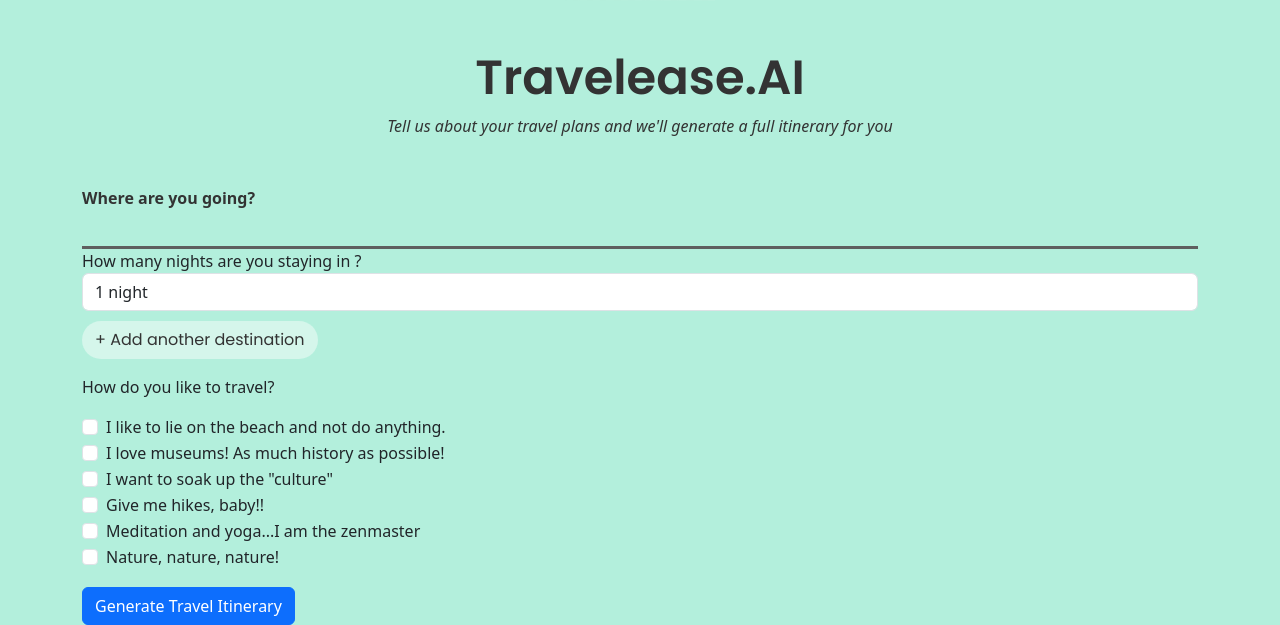
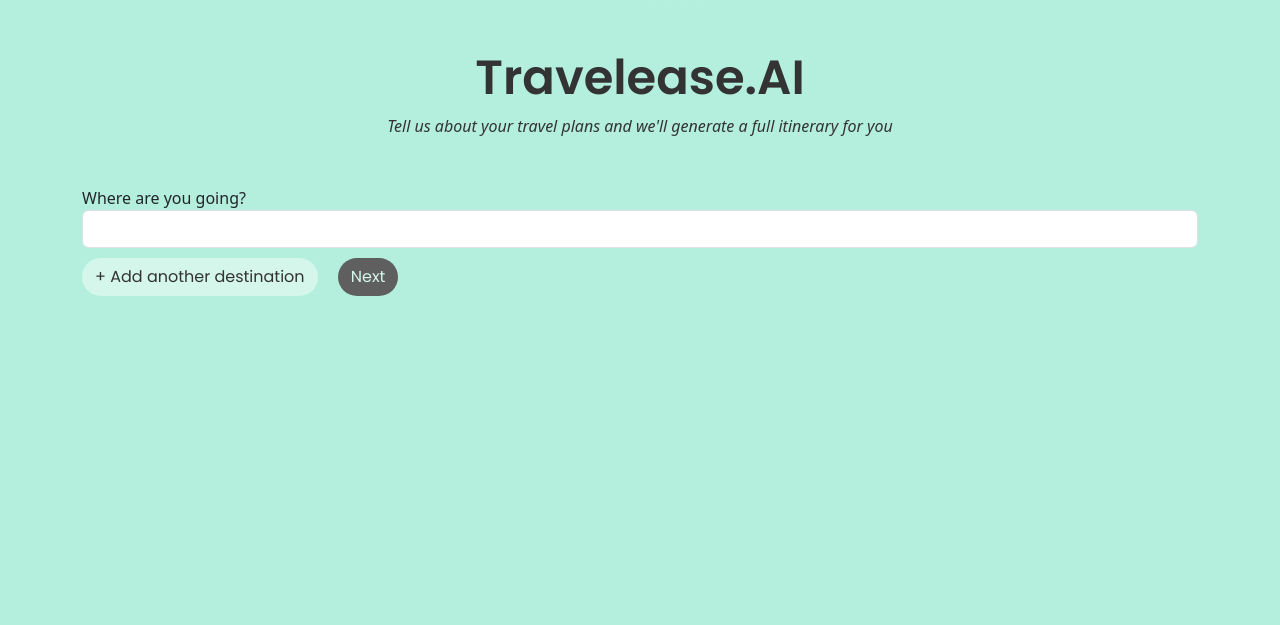
Before and after one commit to jbenadiva/travelease.ai, a Flask app: page / in a window 1280 px wide. Shown: the part 176-801 px from the top of the page. After the commit the page ends 472 px from the top, so only its background shows below. Run offline with Flask 2, Linux system fonts and the light colour scheme.

Commit message:
Changing the UX to be a flow, and minor css and UI improvements

```diff
--- a/app.py
+++ b/app.py
@@ -52,6 +52,7 @@
         travel_desires = request.form.getlist("travel_desires")
 
         prompt = generate_prompt(locations, nights, travel_desires)
+        logger.info(f"Generated prompt: {prompt}")
         task = openai_task.delay(prompt)
 
         task_id = task.id
@@ -121,7 +122,7 @@
         return result.decode()  # decode bytes to string before returning
 
 def generate_prompt(locations, nights, travel_desires):
-    itinerary = "\n".join([f"I'm travelling to {loc} for {night} nights" for loc, night in zip(locations, nights)])
+    itinerary = "\n".join([f"I'm traveling to {loc} for {night} nights" for loc, night in zip(locations, nights)])
     preferences = ", ".join(travel_desires)
 
     prompt = (f"{itinerary}. "
--- a/static/js/script.js
+++ b/static/js/script.js
@@ -1,15 +1,18 @@
 $(document).ready(function() {
   let destinationCount = 1;
 
-  $("#add-destination").on("click", function() {
-    if (destinationCount < 4) {
+$("#add-destination").on("click", function() {
+    if (destinationCount < 4) {  // Increase this number if you want to add more destinations
       const newDestination = $(".destination:first").clone();
-      newDestination.find("input").attr("id", `location-${destinationCount + 1}`);
-      newDestination.find("select").attr("id", `nights-${destinationCount + 1}`);
+      newDestination.find("input").attr("id", `location-${destinationCount + 1}`).attr("name", "locations");
+      newDestination.find(".night-selection select").attr("id", `nights-${destinationCount + 1}`).attr("name", "nights");
       newDestination.find("label[for]").each(function() {
-         $(this).attr("for", function(i, currentValue) {
+        $(this).attr("for", function(i, currentValue) {
           return currentValue.replace(/\d/, destinationCount + 1);
         });
+        if (destinationCount > 0) {
+          $(this).text(`Destination ${destinationCount + 1}:`);
+        }
       });
       $("#destinations").append(newDestination);
       destinationCount++;
@@ -17,6 +20,33 @@
       alert("You can add up to 4 destinations.");
     }
   });
+
+  let nextButtonState = 0;
+
+  $('#next').on('click', function() {
+  switch (nextButtonState) {
+    case 0:
+      // Switch from destinations input to nights selection
+      $('.destination').each(function() {
+        const location = $(this).find('input').val();
+        $(this).find('.destination-name').text(location);
+      });
+      $('.destination .form-group:not(.night-selection)').addClass('d-none');
+      $('.night-selection').removeClass('d-none');
+      $('#add-destination').addClass('d-none');
+      nextButtonState++;
+      break;
+    case 1:
+      // Switch from nights selection to travel preferences
+      $('#destinations').addClass('d-none');
+      $('#travel-preferences').removeClass('d-none');
+      $('#generate-itinerary').removeClass('d-none');
+      $(this).addClass('d-none'); // Hide the "Next" button
+      break;
+    default:
+      break;
+  }
+});
 
   $(".preference-button").on("click", function() {
     const preference = $(this).text();
@@ -28,6 +58,7 @@
       value: preference
     }).appendTo("#travel-form");
   });
+
 
 
 
--- a/static/style.css
+++ b/static/style.css
@@ -35,6 +35,10 @@
     padding-bottom: 2rem;
 }
 
+.d-none {
+  display: none;
+}
+
 .question {
     color: #333;
     font-weight: bold;
@@ -61,6 +65,7 @@
 }
 
 .btn-next {
+    margin-top:10px;
     background-color: #5F5F5F;
     border-radius: 30px;
     color: #D5F6EB;
@@ -77,17 +82,27 @@
 }
 
 .container {
-    max-width: 960px;
+    max-width: 600px;
     margin: 0 auto;
     padding: 2rem;
-    background-color: rgba(255, 255, 255, 0.6);
     border-radius: 10px;
+}
+
+/* Form styles */
+
+/* Center "Where are you going" text and input field */
+label, input[type="text"] {
+    display: block;
+    margin: 0 auto;
+    width: 50%;
 }
 
 /* Form styles */
 form {
     display: flex;
     flex-direction: column;
+    margin: 10 auto;
+    width: 60%; /* Adjust this to your liking. A smaller percentage will make the form narrower. */
 }
 
 label {
@@ -97,7 +112,7 @@
 
 input[type="text"], select {
     display: block;
-    width: 100%;
+    width: 60%; /* Consider reducing this to 80% or 60% or another value that looks good to you */
     padding: 0.5rem;
     margin-bottom: 1rem;
     font-size: 1rem;
--- a/templates/index.html
+++ b/templates/index.html
@@ -33,13 +33,16 @@
         <!-- Updating the headers -->
         <h1 class="main-header">Travelease.AI</h1>
         <p class="sub-header">Tell us about your travel plans and we'll generate a full itinerary for you</p>
-        <form method="POST" action="{{ url_for('index') }}" id="travel-form">
-            <div id="destinations">
-                <!-- Wrap each form element in a div with a Bootstrap class of .form-group for proper spacing -->
-                <div class="form-group destination">
-            <label for="location-1" class="question">Where are you going?</label>
-            <input type="text" name="locations" id="location-1" class="form-control input-field" required>
-                    <label for="nights-1">How many nights are you staying in <span class="destination-name"></span>?</label>
+<form method="POST" action="{{ url_for('index') }}" id="travel-form">
+        <div id="destinations">
+            <!-- Wrap each form element in a div with a Bootstrap class of .form-group for proper spacing -->
+            <div class="destination">
+                <div class="form-group">
+                    <label for="location-1">Where are you going?</label>
+                    <input type="text" class="form-control" id="location-1" name="locations" required>
+                </div>
+                <div class="form-group night-selection d-none">
+                    <label>How many nights are you staying in <span class="destination-name"></span>?</label>
                     <select name="nights" id="nights-1" class="form-control" required>
                         <option value="1">1 night</option>
                         <option value="2">2 nights</option>
@@ -51,40 +54,41 @@
                     </select>
                 </div>
             </div>
-           <button type="button" id="add-destination" class="btn btn-add">+ Add another destination</button>
+        </div>
+        <button type="button" id="add-destination" class="btn btn-add">+ Add another destination</button>
+        <button type="button" id="next" class="btn btn-next">Next</button>
 
 
-
-            <div id="travel-preferences" class="mt-3">
+            <div id="travel-preferences" class="mt-3 d-none">
                 <p>How do you like to travel?</p>
                 <!-- Replace buttons with checkboxes -->
                 <div class="form-check">
                     <input class="form-check-input" type="checkbox" name="travel_desires" id="preference1" value="just lying on the beach">
-                    <label class="form-check-label" for="preference1">I like to lie on the beach and not do anything.</label>
+                    <label class="form-check-label" for="preference1">🏖️ I like to lie on the beach and not do anything </label>
                 </div>
                 <div class="form-check">
                     <input class="form-check-input" type="checkbox" name="travel_desires" id="preference2" value="as much museums as possible">
-                    <label class="form-check-label" for="preference2">I love museums! As much history as possible!</label>
+                    <label class="form-check-label" for="preference2">🏺 I love museums! As much history as possible!</label>
                 </div>
                 <div class="form-check">
                     <input class="form-check-input" type="checkbox" name="travel_desires" id="preference3" value="culture, restaurants and cool places">
-                    <label class="form-check-label" for="preference3">I want to soak up the "culture"</label>
+                    <label class="form-check-label" for="preference3">🎭 I want to soak up the "culture"</label>
                 </div>
                 <div class="form-check">
                     <input class="form-check-input" type="checkbox" name="travel_desires" id="preference4" value="as much physical activity and hikes as possible">
-                    <label class="form-check-label" for="preference4">Give me hikes, baby!!</label>
+                    <label class="form-check-label" for="preference4">🌄 Give me hikes, baby!!</label>
                 </div>
                  <div class="form-check">
                     <input class="form-check-input" type="checkbox" name="travel_desires" id="preference5" value="spritual and meditative experiences">
-                    <label class="form-check-label" for="preference5">Meditation and yoga...I am the zenmaster</label>
+                    <label class="form-check-label" for="preference5">🧘Meditation and yoga...I am the zenmaster</label>
                 </div>
                 <div class="form-check">
                     <input class="form-check-input" type="checkbox" name="travel_desires" id="preference5" value=" only nature activities">
-                    <label class="form-check-label" for="preference5">Nature, nature, nature!</label>
+                    <label class="form-check-label" for="preference5">🧗Nature, nature, nature! </label>
                 </div>
             </div>
 
-            <button type="submit" class="btn btn-primary mt-3">Generate Travel Itinerary</button>
+        <button type="submit" class="btn btn-primary mt-3 d-none" id="generate-itinerary">Generate Travel Itinerary</button>
         </form>
  <div id="loading-message" class="text-center d-none">
     <h4 class="interesting-text">Thank you for submitting your travel itinerary! We are currently looking for the best restaurants and attractions for your trip...sit tight and please wait 2-3 minutes while we finalize your itinerary</h4>
```
